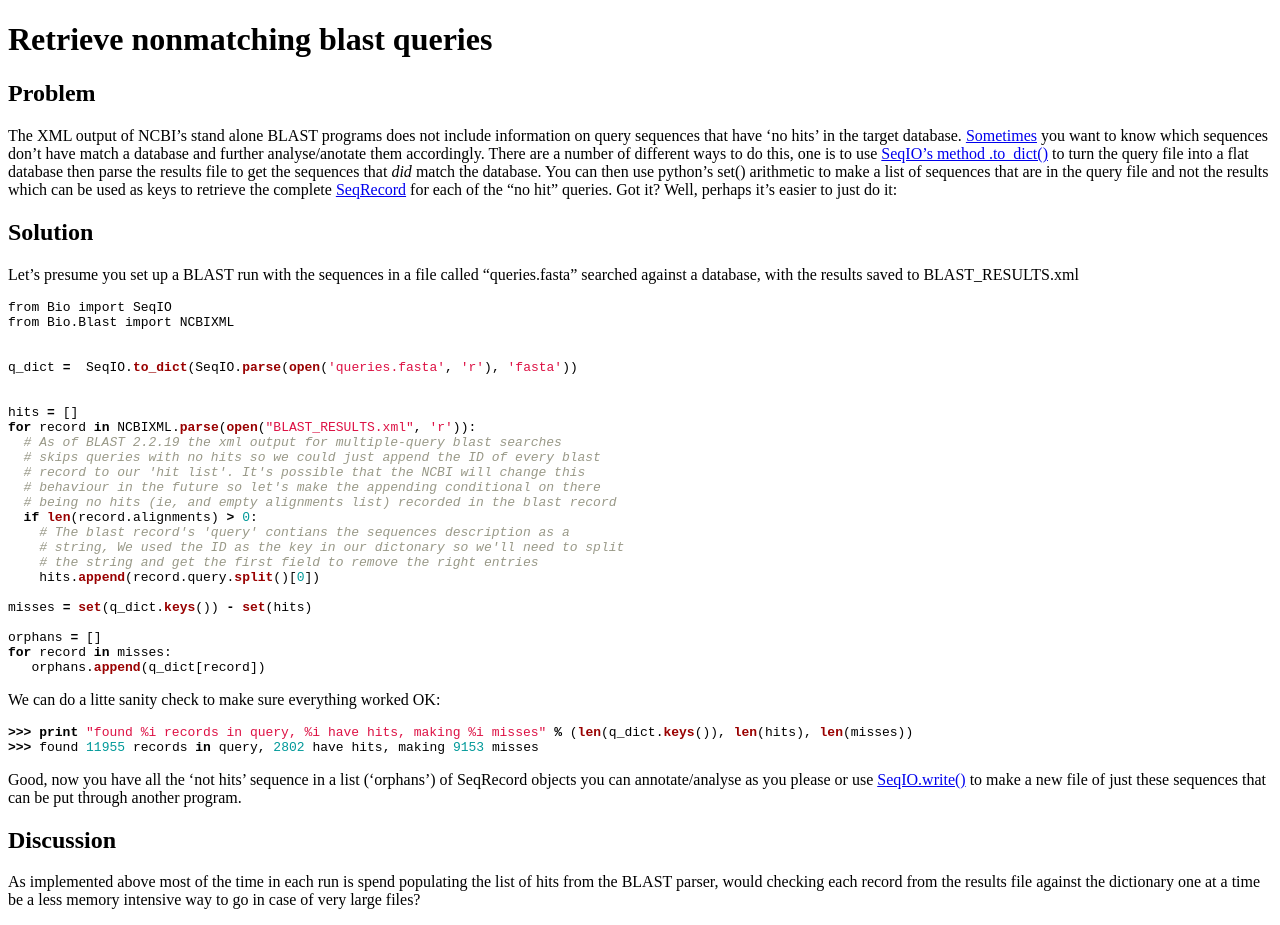
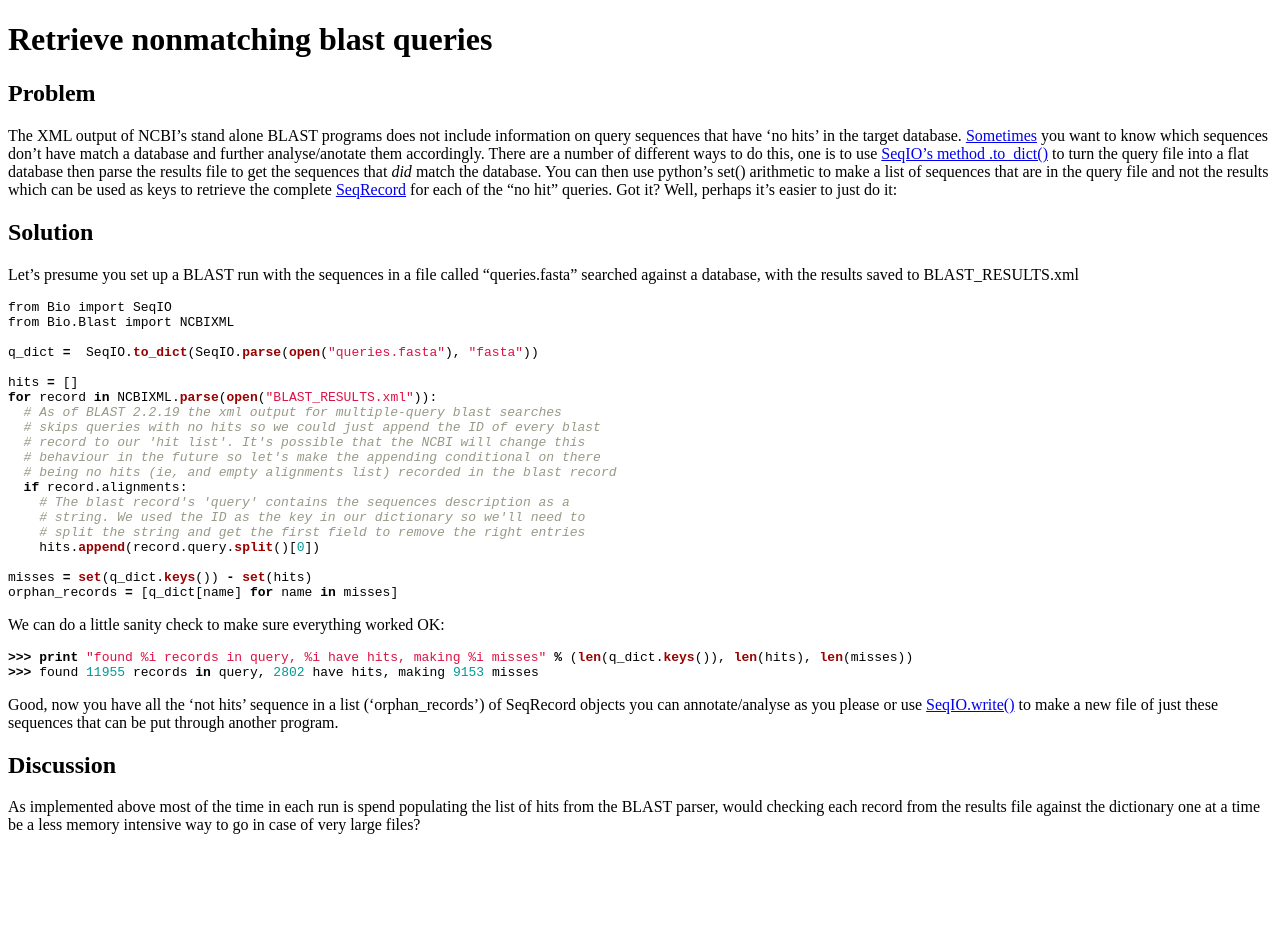
Before and after one commit to biopython/biopython.github.io, a Jekyll site: the page built from wiki/Retrieve_nonmatching_blast_queries.md, in a window 1280 px wide. Built offline with Jekyll 4.4.1, drawn with Linux system fonts in a browser that asks for light colours; after the commit the page ends 900 px from its top, so only the background shows below that.

Commit message:
/* Solution */ Don't need to use len for the if statement.  Consistent quotes.  Minor typos.

````diff
--- a/wiki/Retrieve_nonmatching_blast_queries.md
+++ b/wiki/Retrieve_nonmatching_blast_queries.md
@@ -33,41 +33,36 @@ BLAST\_RESULTS.xml
 from Bio import SeqIO
 from Bio.Blast import NCBIXML
 
-
-q_dict =  SeqIO.to_dict(SeqIO.parse(open('queries.fasta', 'r'), 'fasta'))
-
+q_dict =  SeqIO.to_dict(SeqIO.parse(open("queries.fasta"), "fasta"))
 
 hits = []
-for record in NCBIXML.parse(open("BLAST_RESULTS.xml", 'r')):
+for record in NCBIXML.parse(open("BLAST_RESULTS.xml")):
   # As of BLAST 2.2.19 the xml output for multiple-query blast searches
   # skips queries with no hits so we could just append the ID of every blast
   # record to our 'hit list'. It's possible that the NCBI will change this
   # behaviour in the future so let's make the appending conditional on there
   # being no hits (ie, and empty alignments list) recorded in the blast record
-  if len(record.alignments) > 0:
-    # The blast record's 'query' contians the sequences description as a
-    # string, We used the ID as the key in our dictonary so we'll need to split
-    # the string and get the first field to remove the right entries
+  if record.alignments:
+    # The blast record's 'query' contains the sequences description as a
+    # string. We used the ID as the key in our dictionary so we'll need to
+    # split the string and get the first field to remove the right entries
     hits.append(record.query.split()[0])
 
 misses = set(q_dict.keys()) - set(hits)
-
-orphans = []
-for record in misses:
-   orphans.append(q_dict[record])
+orphan_records = [q_dict[name] for name in misses]
 ```
 
-We can do a litte sanity check to make sure everything worked OK:
+We can do a little sanity check to make sure everything worked OK:
 
 ``` python
 >>> print "found %i records in query, %i have hits, making %i misses" % (len(q_dict.keys()), len(hits), len(misses))
 >>> found 11955 records in query, 2802 have hits, making 9153 misses
 ```
 
-Good, now you have all the 'not hits' sequence in a list ('orphans') of
-SeqRecord objects you can annotate/analyse as you please or use [
-SeqIO.write()](SeqIO "wikilink") to make a new file of just these
-sequences that can be put through another program.
+Good, now you have all the 'not hits' sequence in a list
+('orphan\_records') of SeqRecord objects you can annotate/analyse as you
+please or use [ SeqIO.write()](SeqIO "wikilink") to make a new file of
+just these sequences that can be put through another program.
 
 Discussion
 ----------
````
Also changed, not shown: 1 other file.
